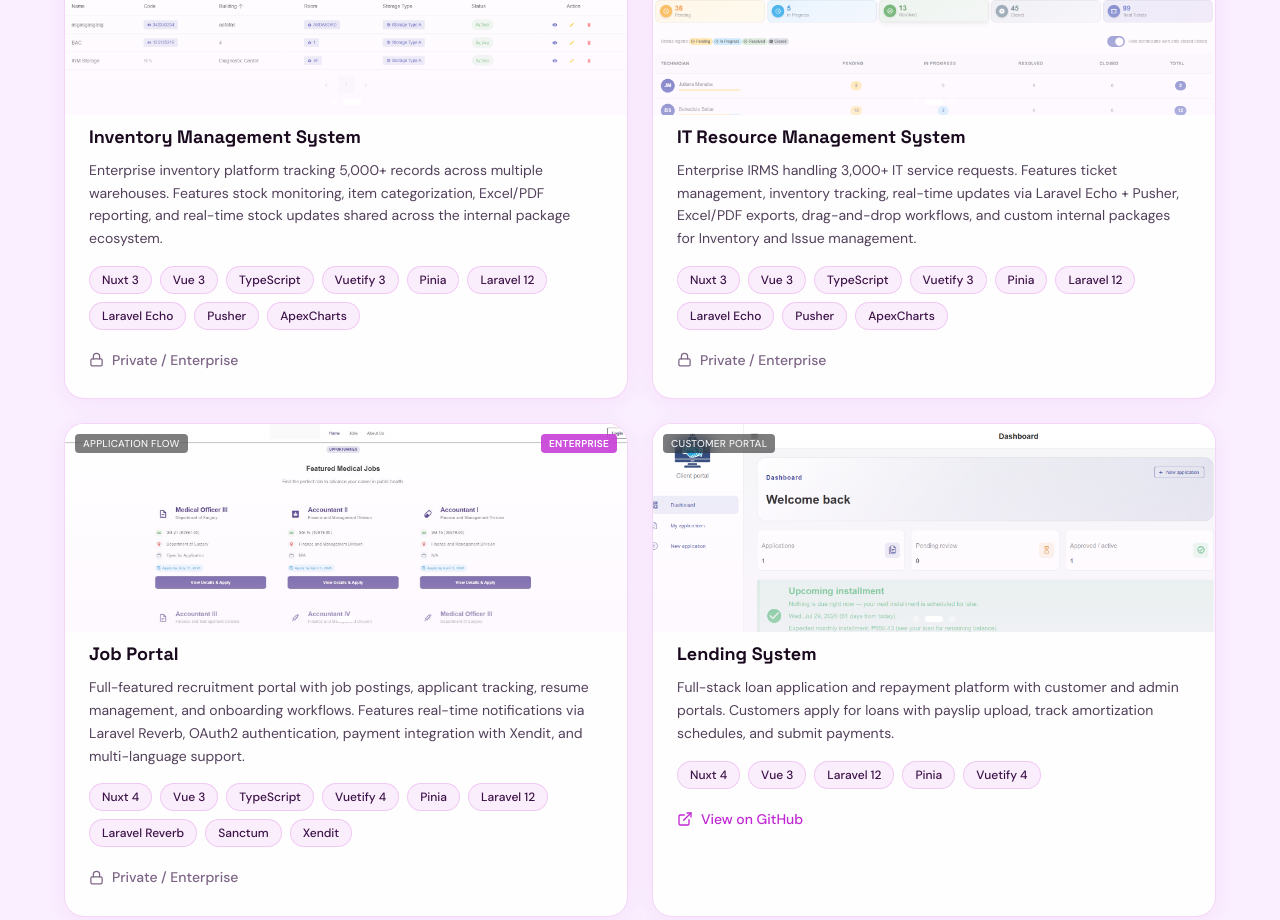
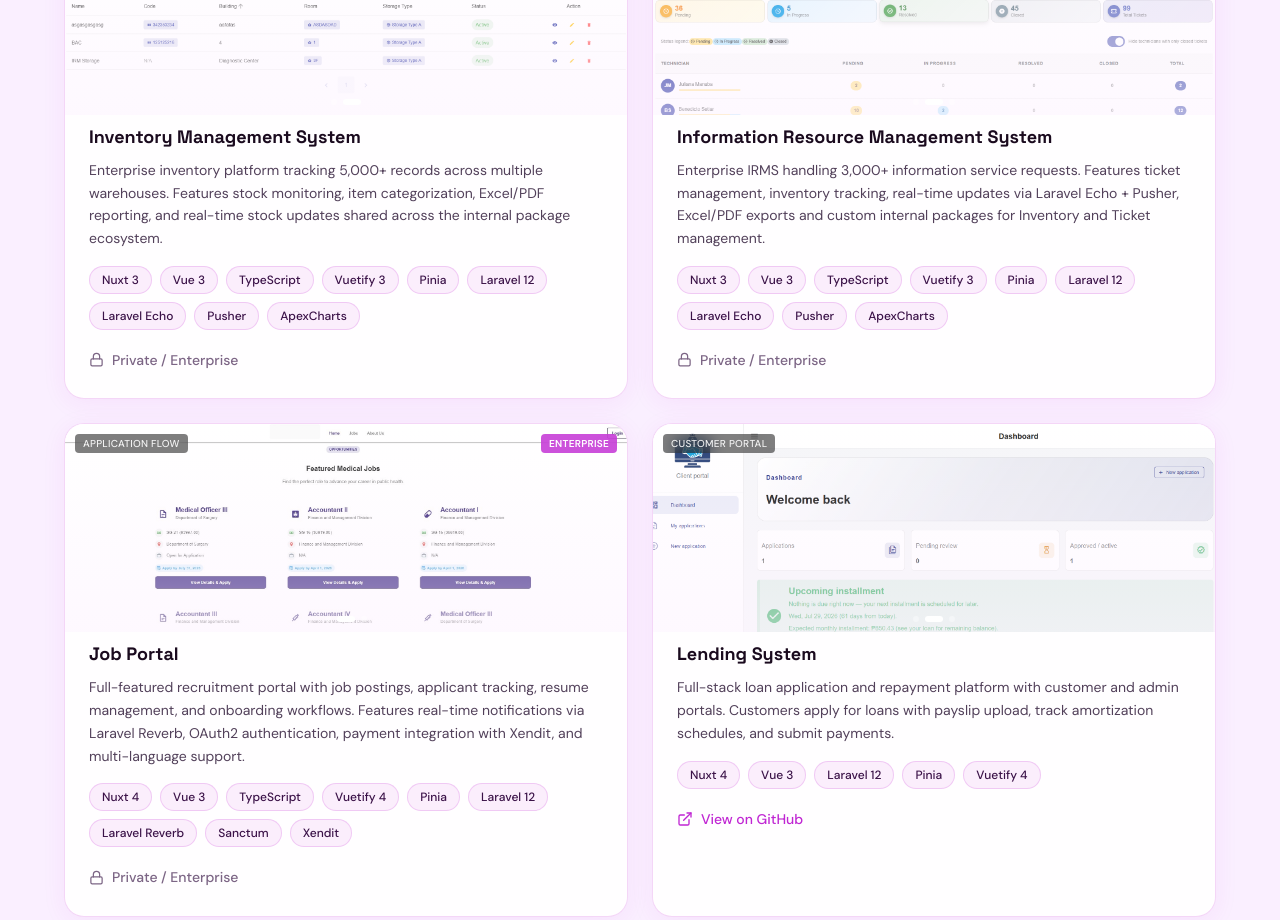
Before and after one commit to ilyzzaEvangelista/my-portfolio, a Vue app: page / in a window 1280 px wide. Shown: the part 4200-5120 px from the top of the page. Built offline with nearby package versions, Linux system fonts and the light colour scheme.

Commit message:
Update project title and description in Projects component to reflect accurate terminology and enhance clarity

```diff
--- a/src/components/Projects.vue
+++ b/src/components/Projects.vue
@@ -38,9 +38,9 @@ const projects = [
       { src: irms2, label: 'Request Details' },
       { src: irms3, label: 'Dashboard' },
     ],
-    title: 'IT Resource Management System',
+    title: 'Information Resource Management System',
     description:
-      'Enterprise IRMS handling 3,000+ IT service requests. Features ticket management, inventory tracking, real-time updates via Laravel Echo + Pusher, Excel/PDF exports, drag-and-drop workflows, and custom internal packages for Inventory and Issue management.',
+      'Enterprise IRMS handling 3,000+ information service requests. Features ticket management, inventory tracking, real-time updates via Laravel Echo + Pusher, Excel/PDF exports and custom internal packages for Inventory and Ticket management.',
     tags: ['Nuxt 3', 'Vue 3', 'TypeScript', 'Vuetify 3', 'Pinia', 'Laravel 12', 'Laravel Echo', 'Pusher', 'ApexCharts'],
     link: null,
     badge: 'Enterprise',
```
